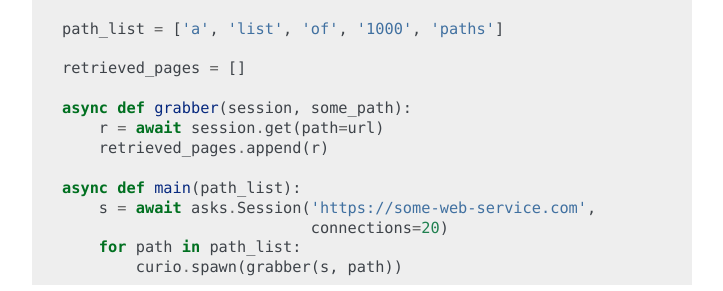
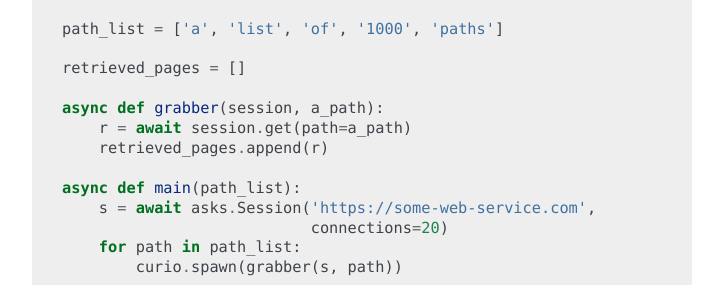
Before and after one commit to theelous3/asks, a Sphinx documentation site: the page built from docs/source/index.rst, in a window 1280 px wide and 900 px high, scrolled down 1741 px. Shown: the part 161-452 px from the top of the window, without its empty margins (388-1111 px from the left). Built offline with Sphinx 7.4.7, drawn with Linux system fonts in a browser that asks for light colours.

Commit message:
docs fix

```diff
--- a/docs/source/index.rst
+++ b/docs/source/index.rst
@@ -67,8 +67,8 @@ Here's an example of making 1000 calls to an api and storing the results in a li
 
     retrieved_pages = []
 
-    async def grabber(session, some_path):
-        r = await session.get(path=url)
+    async def grabber(session, a_path):
+        r = await session.get(path=a_path)
         retrieved_pages.append(r)
 
     async def main(path_list):
```
Also changed, not shown: 5 other files.
